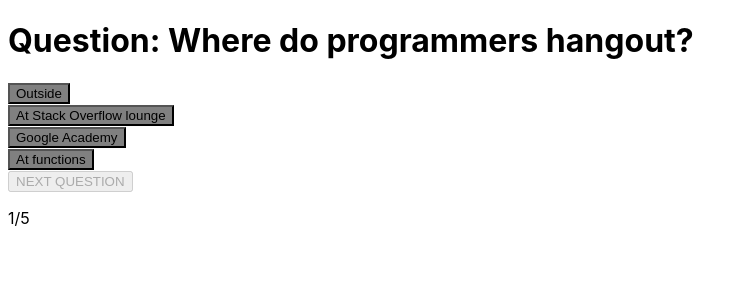
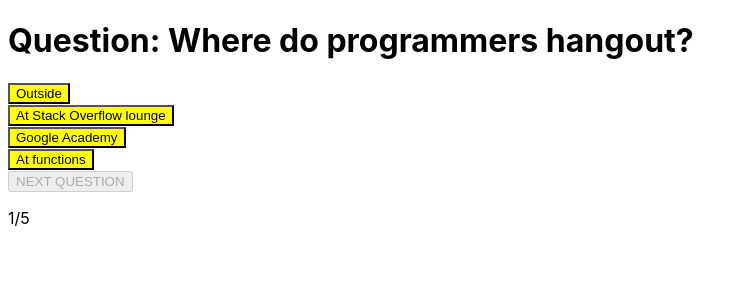
Before and after one commit to Technigo/project-redux-quiz-old, a React (Create React App) app: page / in a window 1280 px wide. Shown: the top 300 px of the page, without its empty margins (0-748 px from the left). Built offline with nearby package versions, Linux system fonts and the light colour scheme.

Commit message:
added colors for right wrong answer

```diff
--- a/src/components/Button.js
+++ b/src/components/Button.js
@@ -1,43 +1,29 @@
-import React, { useState, useEffect } from "react"
-
-// import { useSelector, useDispatch } from "react-redux"
+import React from "react";
 
 export const Button = ({
-  questionId,
-  correctAnswerIndex,
-  onClick,
   disabled,
   item,
-  answerIndex,
+  answer,
+  index,
+  question,
+  onClick,
 }) => {
-  //   const onAnswerSubmit = (id, index) => {
-  //     dispatch(quiz.actions.submitAnswer({ questionId: id, answerIndex: index }))
-  //   }
-  const [color, setColor] = useState("grey")
-
-  useEffect(() => {
-    setColor("grey")
-  }, [questionId])
-
-  const onAnswerClick = () => {
-    onClick()
-    if (answerIndex === correctAnswerIndex) {
-      setColor("green")
-    } else {
-      setColor("red")
-    }
-  }
-
   return (
     <div>
       <button
         disabled={disabled}
-        onClick={onAnswerClick}
-        style={{ backgroundColor: `${color}` }}
         type="button"
+        className={
+          !answer
+            ? "default-button"
+            : index === question.correctAnswerIndex
+            ? "right-button"
+            : "wrong-button"
+        }
+        onClick={onClick}
       >
         {item}
       </button>
     </div>
-  )
-}
+  );
+};
--- a/src/components/CurrentQuestion.js
+++ b/src/components/CurrentQuestion.js
@@ -1,50 +1,53 @@
-import React from "react"
-import { useSelector, useDispatch } from "react-redux"
-import Summary from "components/Summary"
-import { Button } from "components/Button"
+import React from "react";
+import { useSelector, useDispatch } from "react-redux";
+import Summary from "components/Summary";
+import { Button } from "components/Button";
 
-import { quiz } from "../reducers/quiz"
+import { quiz } from "../reducers/quiz";
 
 export const CurrentQuestion = () => {
-  // const currentQuestion = useSelector((store) => store.quiz.currentQuestionIndex)
   const question = useSelector(
     (state) => state.quiz.questions[state.quiz.currentQuestionIndex]
-  )
+  );
   const answer = useSelector((state) =>
     state.quiz.answers.find((answer) => answer.questionId === question.id)
-  )
-  const dispatch = useDispatch()
-  const quizOver = useSelector((state) => state.quiz.quizOver)
+  );
+  const dispatch = useDispatch();
+  const quizOver = useSelector((state) => state.quiz.quizOver);
 
   if (!question) {
-    return <h1>Oh no! I could not find the current question!</h1>
+    return <h1>Oh no! I could not find the current question!</h1>;
   }
 
   const onAnswerSubmit = (id, index) => {
-    dispatch(quiz.actions.submitAnswer({ questionId: id, answerIndex: index }))
-  }
+    dispatch(quiz.actions.submitAnswer({ questionId: id, answerIndex: index }));
+  };
 
   const handleClick = () => {
-    dispatch(quiz.actions.goToNextQuestion({}))
-  }
+    dispatch(quiz.actions.goToNextQuestion({}));
+  };
 
   if (!quizOver)
     return (
       <div>
         <h1>Question: {question.questionText}</h1>
         {question.options.map((item, index) => (
+          <div key={index}>
             <Button
               questionId={question.id}
               correctAnswerIndex={question.correctAnswerIndex}
-            key={index}
+              index={index}
               answerIndex={question.answerIndex}
               disabled={!!answer}
               onClick={() => onAnswerSubmit(question.id, index)}
               type="button"
               item={item}
+              question={question}
+              answer={answer}
             >
               {" "}
             </Button>
+          </div>
         ))}
         {/* {question.options.map((item, index) => (
           <button
@@ -60,8 +63,8 @@ export const CurrentQuestion = () => {
         </button>
         <p>{question.id}/5</p>
       </div>
-    )
-  return <Summary />
-}
+    );
+  return <Summary />;
+};
 
 // not submitting answer to store on "answer button" but save it and submit with Next question
--- a/src/index.css
+++ b/src/index.css
@@ -11,3 +11,15 @@ code {
   font-family: source-code-pro, Menlo, Monaco, Consolas, "Courier New",
     monospace;
 }
+
+.default-button {
+  background-color: yellow;
+}
+
+.right-button {
+  background-color: greenyellow;
+}
+
+.wrong-button {
+  background-color: red;
+}
```
Lines whose indentation alone changed are shown as unchanged.
